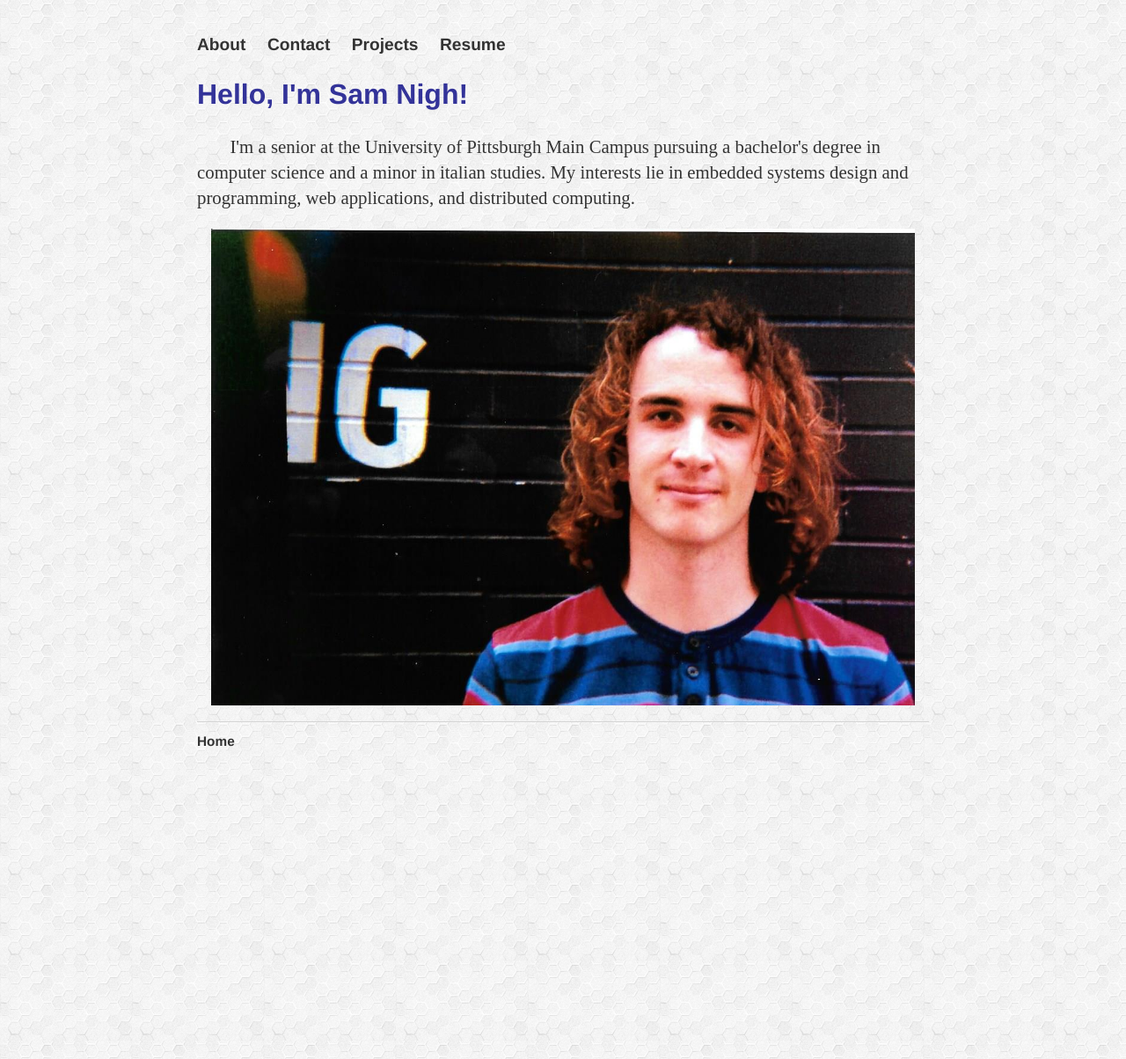
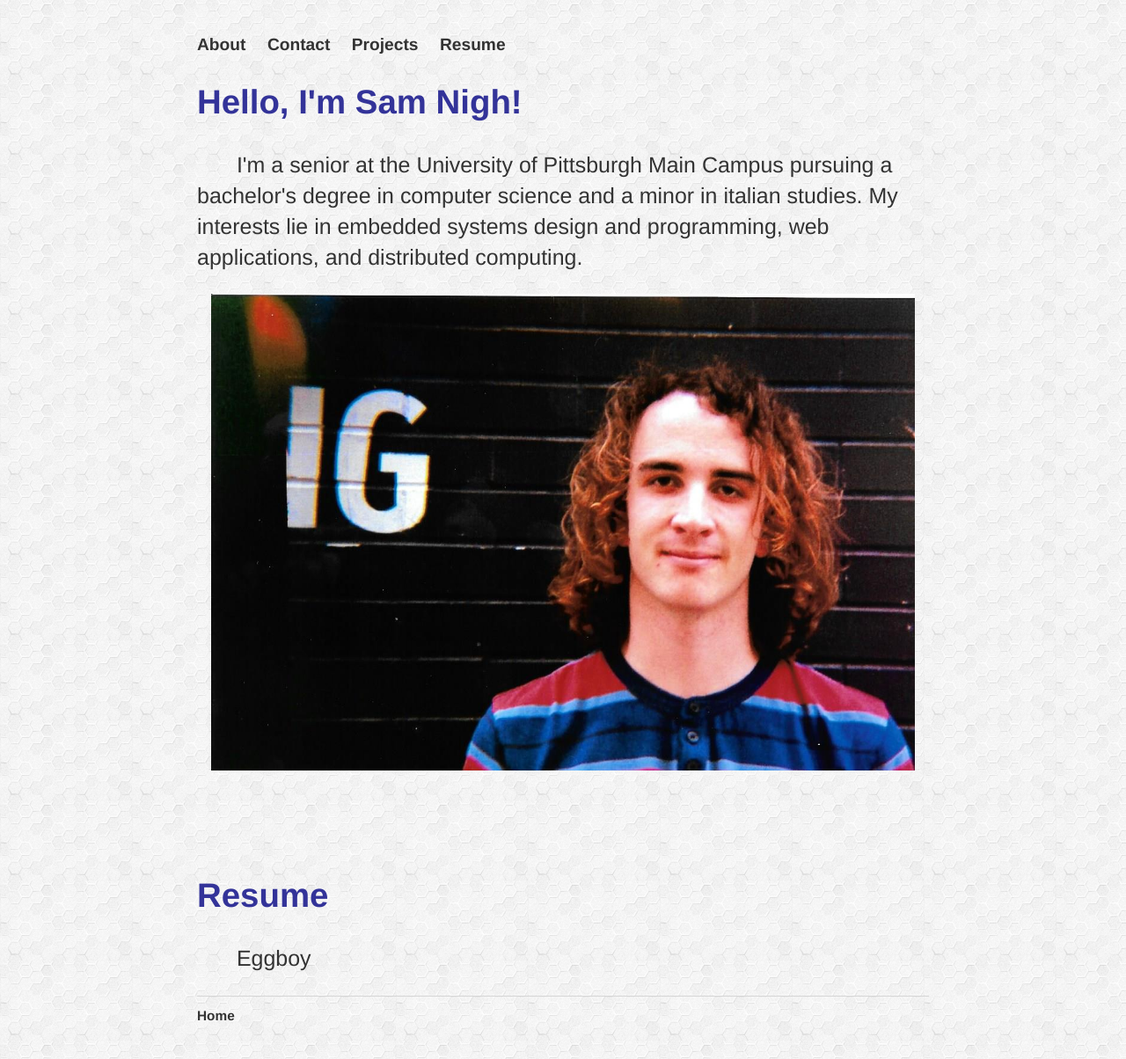
Before and after one commit to SPN11/SPN11.github.io, a Jekyll site: the page built from index.html, in a window 1280 px wide. Shown: the whole page at 88% size. Built offline with Jekyll 4.4.1, drawn with Linux system fonts in a browser that asks for light colours.

Commit message:
Started unification to single page

```diff
--- a/_layouts/default.html
+++ b/_layouts/default.html
@@ -8,10 +8,10 @@
 		<body>
 			<nav>
 	    		<ul>
-		        	<li><a href="/main/about">About</a></li>
-	        		<li><a href="/main/contact">Contact</a></li>
-					<li><a href="/main/projects">Projects</a></li>
-					<li><a href="/main/resume">Resume</a></li>
+		        	<li><a href="/#intro">About</a></li>
+	        		<li><a href="/#resume">Contact</a></li>
+					<li><a href="/#">Projects</a></li>
+					<li><a href="/#contact">Resume</a></li>
 	    		</ul>
 			</nav>
 			<div class="container">
--- a/index.html
+++ b/index.html
@@ -2,9 +2,22 @@
 layout: default
 title: Sam Nigh, Computer Science Student
 ---
-<div class="content">
-	<h2>Hello, I'm Sam Nigh!</h2>
-	<p class="indent">I'm a senior at the University of Pittsburgh Main Campus pursuing a bachelor's degree in computer science and a minor in italian studies. My interests lie in embedded systems design and programming,  web applications, and distributed computing. </p>
-	<img class="center" src="/images/uh_me.jpg" alt="Uh me?" height="542" width="800">
+<!--Introduction-->
+<section>
+	<a name="#intro">
+	<div class="content">
+		<h2>Hello, I'm Sam Nigh!</h2>
+		<p class="indent">I'm a senior at the University of Pittsburgh Main Campus pursuing a bachelor's degree in computer science and a minor in italian studies. My interests lie in embedded systems design and programming,  web applications, and distributed computing. </p>
+		<img class="center" src="/images/uh_me.jpg" alt="Uh me?" height="542" width="800">
 </div>
 <br>
+</section>
+<br><br><br>
+<!-- Resume -->
+<section>
+	<a name="#resume">
+	<div class="content">
+		<h2>Resume</h2>
+		<p class="indent">Eggboy</p>
+	</div>
+</section>
--- a/main/about.html
+++ b/main/about.html
@@ -3,7 +3,7 @@
 title: About Me
 ---
 <div class="content">
-	<h2>About Me</h2>
+	<h2>Intro</h2>
 	<p class="indent">My name is Sam Nigh, and I am a senior at the University of Pittsburgh Main Campus pursuing a bachelor's degree in computer science and a minor in italian studies. I grew up in the Greater Pittsburgh Area and have always called Pittsburgh my home, as well as a home to the arts, industry, and cutting-edge technology.</p>
 	<p class="indent">I am currently an officer in Pitt's Computer Science Club as the Events Coordinator, responsible for helping members be engaged in the club, organizing social events, and reaching out to and coordinating with other organizations in the area for events and workshops. </p>
 	<p class="indent">I am an upcoming graduate of Computer Science with deep Pittsburgh roots that has broad project and work experience in embedded software development, quality assurance, distributed computing, and web applications. I am interested in joining an organization in relevant areas that provide opportunities to deepen my knowledge and improve my skills. <b>My anticipated graduation date is April 2018</b>.</p>
```
